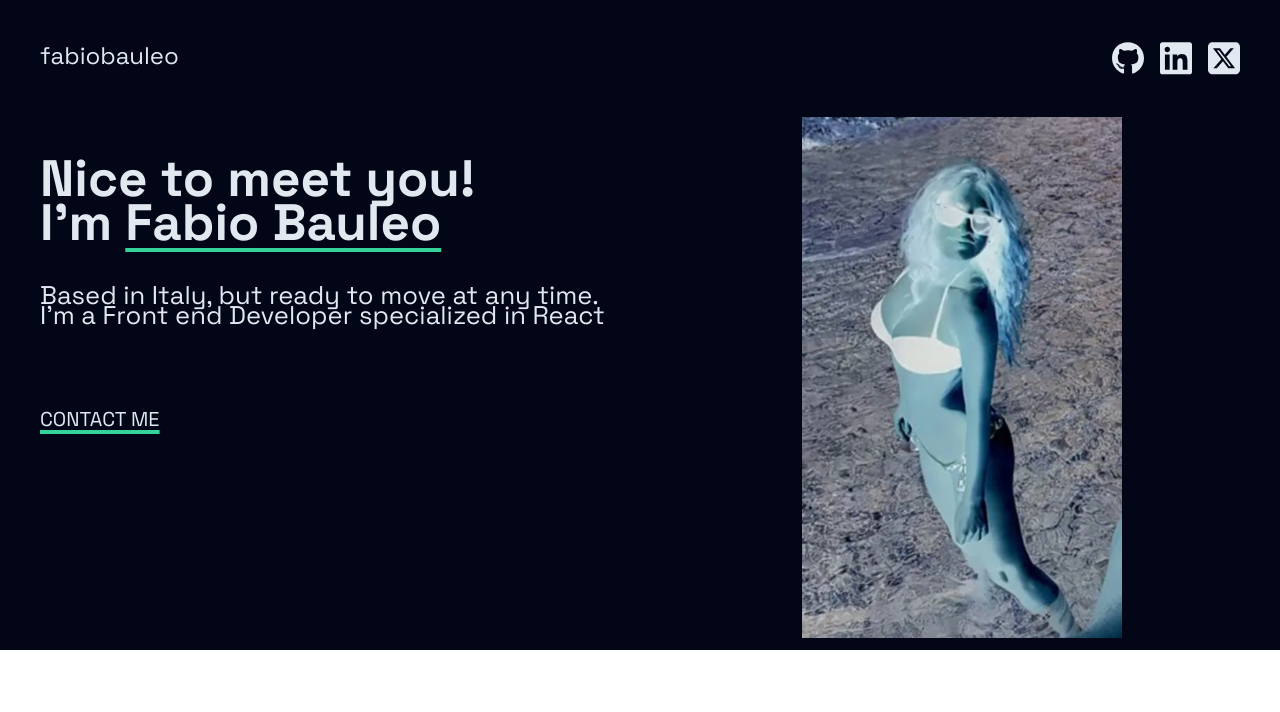
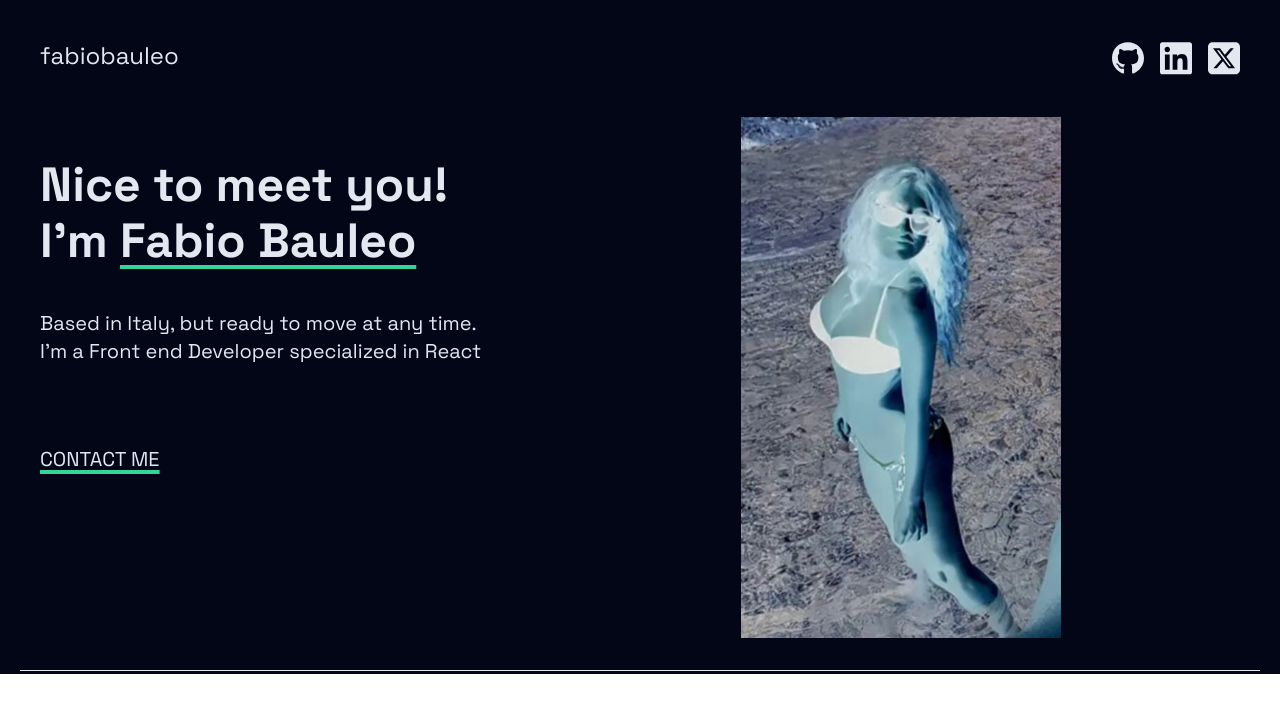
Before and after one commit to FabioDev86/my_new_portfolio, a Next.js app: page / in a window 1280 px wide. Shown: the top 712 px of the page. Built offline with nearby package versions, Linux system fonts and the light colour scheme.

Commit message:
added hr tag

```diff
--- a/src/components/Hero.jsx
+++ b/src/components/Hero.jsx
@@ -2,6 +2,7 @@ import Image from "next/image";
 
 export default function Hero(){
     return(
+        <div>
             <div className="sm:text-left sm:flex flex-row-reverse">
                 <Image
                     src="/hero.png"
@@ -11,11 +12,13 @@ export default function Hero(){
                     className="mx-auto w-1/2 mb-3 max-w-xs sm: z-0"
                 />
                 <div className="mt-10">
-                <h1 className="dark:text-slate-200 text-3xl sm:text-[4vw] py-1 font-bold sm:mx-10 z-10">Nice to meet you!</h1>
-                <h1 className="dark:text-slate-200 text-3xl sm:text-[4vw] py-1 font-bold sm:mx-10 z-10">I'm <span className="underline decoration-emerald-400 underline-offset-8 decoration-4">Fabio Bauleo</span></h1>
-                <p className="dark:text-slate-200  text-sm sm:text-[2vw] sm:mx-10 mt-10 z-10">Based in Italy, but ready to move at any time. <br/> I'm a Front end Developer specialized in React</p>
+                    <h1 className="dark:text-slate-200 text-3xl md:text-4xl lg:text-5xl py-1 font-bold sm:mx-10 z-10">Nice to meet you!</h1>
+                    <h1 className="dark:text-slate-200 text-3xl md:text-4xl lg:text-5xl  py-1 font-bold sm:mx-10 z-10">I'm <span className="underline decoration-emerald-400 underline-offset-8 decoration-4">Fabio Bauleo</span></h1>
+                    <p className="dark:text-slate-200  text-sm md:text-lg lg:text-xl sm:mx-10 mt-10 z-10">Based in Italy, but ready to move at any time. <br/> I'm a Front end Developer specialized in React</p>
                     <button className="dark:text-slate-200 mt-20 sm:text-xl sm:mx-10 underline decoration-emerald-400 underline-offset-4 decoration-4">CONTACT ME</button>
                 </div>
             </div>
+            <hr className="h-1 m-5"/>
+        </div>
     );
 }
```
Lines whose indentation alone changed are shown as unchanged.
